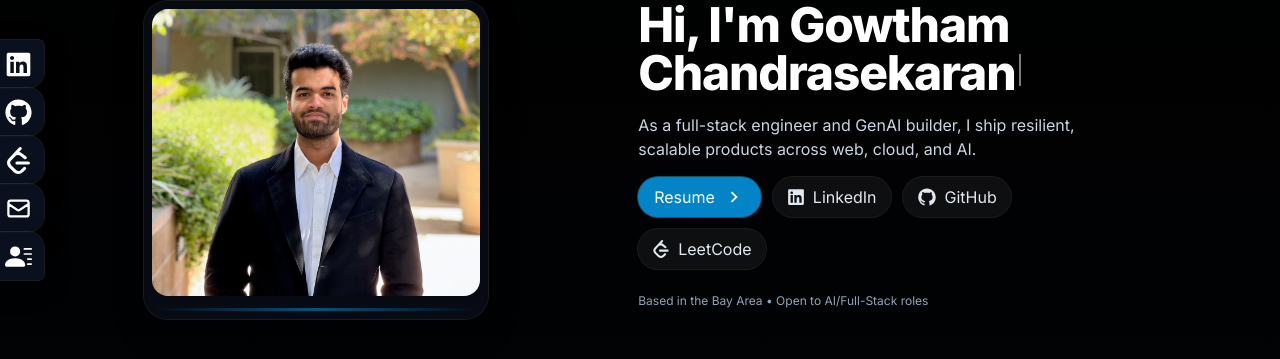
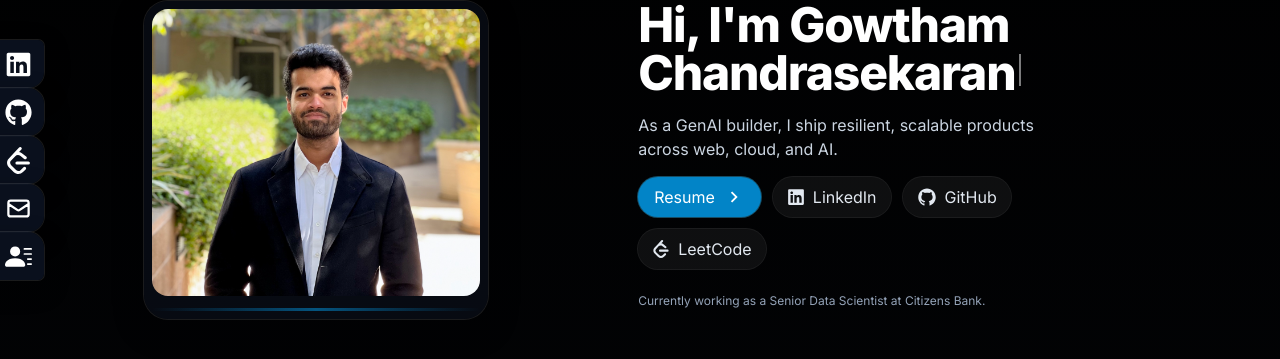
Before and after one commit to gowtham-chandrasekaran/portfolio-website, a React (Create React App) app: page / in a window 1280 px wide. Shown: the part 240-599 px from the top of the page. Built offline with nearby package versions, Linux system fonts and the light colour scheme; no server answers.

Commit message:
home change

```diff
--- a/src/components/Home.jsx
+++ b/src/components/Home.jsx
@@ -81,7 +81,7 @@ const Home = () => {
           </h1>
 
           <p className="text-slate-300 py-4 max-w-md">
-            As a full-stack engineer and GenAI builder, I ship resilient,
+            As a GenAI builder, I ship resilient,
             scalable products across web, cloud, and AI.
           </p>
 
@@ -130,7 +130,7 @@ const Home = () => {
 
           {/* tiny meta strip */}
           <div className="mt-6 text-xs text-slate-400">
-            Based in the Bay Area • Open to AI/Full-Stack roles
+            Currently working as a Senior Data Scientist at Citizens Bank.
           </div>
         </motion.div>
       </div>
```
